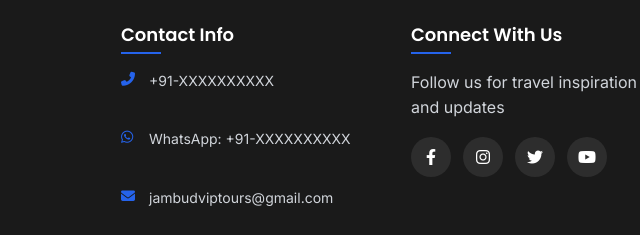
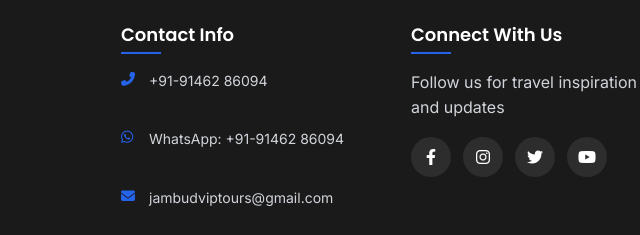
Before and after one commit to jambudviptours/jambudviptours.github.io, a plain HTML site: page about.html in a window 1280 px wide. Shown: the part 3786-4021 px from the top of the page, 539-1179 px from the left. Drawn offline with Linux system fonts and the light colour scheme.

Commit message:
Update about.html

```diff
--- a/about.html
+++ b/about.html
@@ -405,11 +405,11 @@
                     <ul class="contact-info">
                         <li>
                             <i class="fas fa-phone-alt contact-icon"></i>
-                            <a href="tel:+91-XXXXXXXXXX">+91-XXXXXXXXXX</a>
+                            <a href="tel:+91-91462 86094">+91-91462 86094</a>
                         </li>
                         <li>
                             <i class="fab fa-whatsapp contact-icon"></i>
-                            <a href="https://wa.me/91462 86094" target="_blank">WhatsApp: +91-XXXXXXXXXX</a>
+                            <a href="https://wa.me/91462 86094" target="_blank">WhatsApp: +91-91462 86094</a>
                         </li>
                         <li>
                             <i class="fas fa-envelope contact-icon"></i>
```
